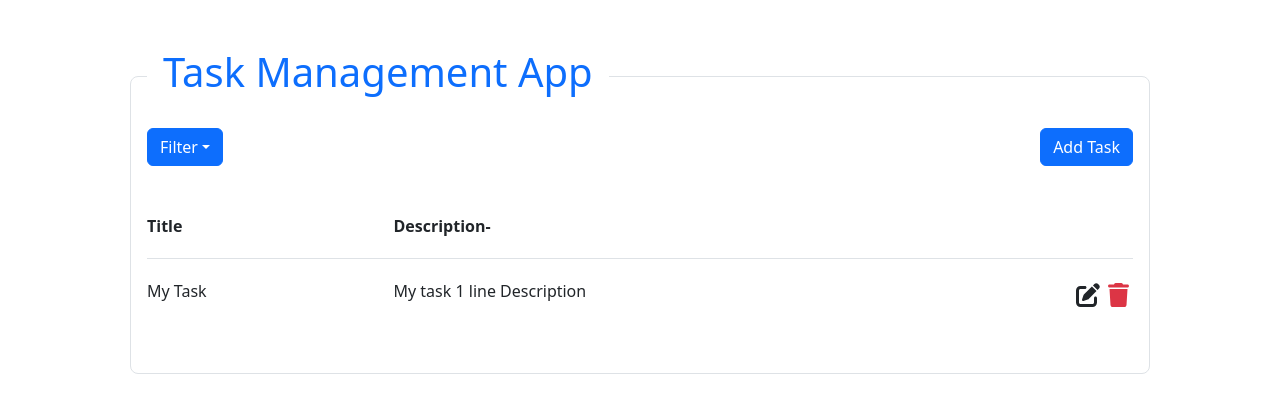
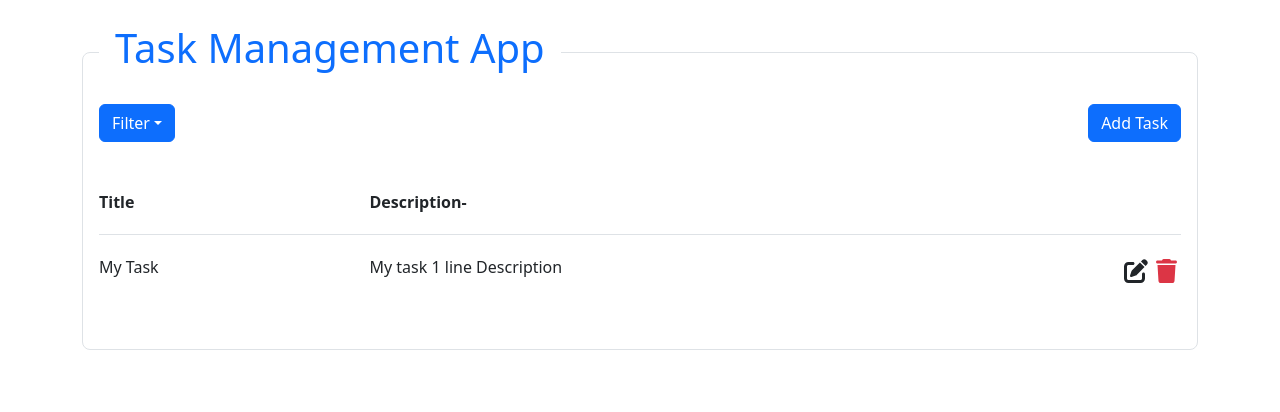
Before and after one commit to harshali-mankar/hrishabraj, a React (Create React App) app in the folder task-management-app/: page / in a window 1280 px wide. Shown: the top 412 px of the page. Built offline with nearby package versions, Linux system fonts and the light colour scheme.

Commit message:
css fixes

```diff
--- a/task-management-app/src/App.js
+++ b/task-management-app/src/App.js
@@ -18,7 +18,7 @@ function App() {
   const handleShow = () => setShow(true);
   return (
     <Container fluid="md">
-      <div className="p-5 task-management-app">
+      <div className="pt-4 task-management-app">
         {/* <Row>
           <Col>1 of 1</Col>
           <Col>1 of 1</Col>
@@ -27,7 +27,7 @@ function App() {
           <legend className="float-none w-auto px-3">
             <h1 class="text-primary text-center">Task Management App</h1>
           </legend>
-          <div className="d-flex pb-lg-5 justify-content-between top-management-app__head">
+          <div className="d-flex pb-5 justify-content-between top-management-app__head">
             <Dropdown>
               <Dropdown.Toggle className="bg-primary" id="dropdown-basic">
                 Filter
```
